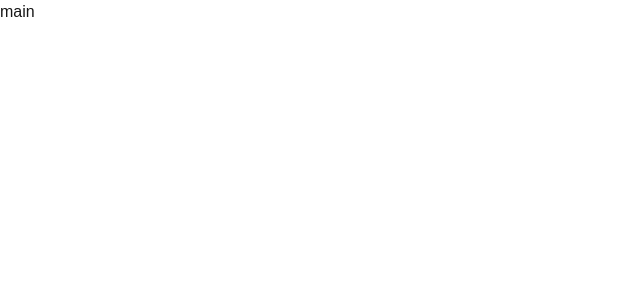
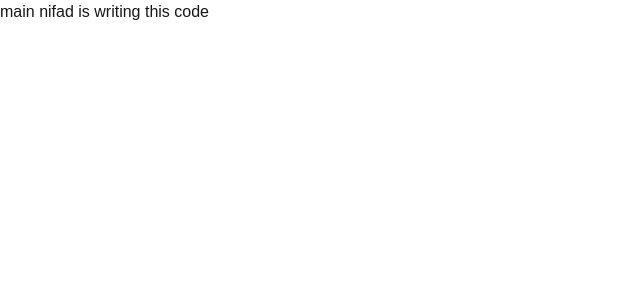
Before and after one commit to vanhellsing102/team-portfolio-with-next.js, a Next.js app: page / in a window 1280 px wide. Shown: the top 300 px of the page, without its empty margins (0-640 px from the left). Built offline with nearby package versions, Linux system fonts and the light colour scheme.

Commit message:
Nifad cheacking whteher collabrating is okey -nifad

```diff
--- a/src/app/page.js
+++ b/src/app/page.js
@@ -4,6 +4,9 @@ const page = () => {
   return (
     <div>
       main
+
+
+      nifad is writing this code
     </div>
   )
 }
```
